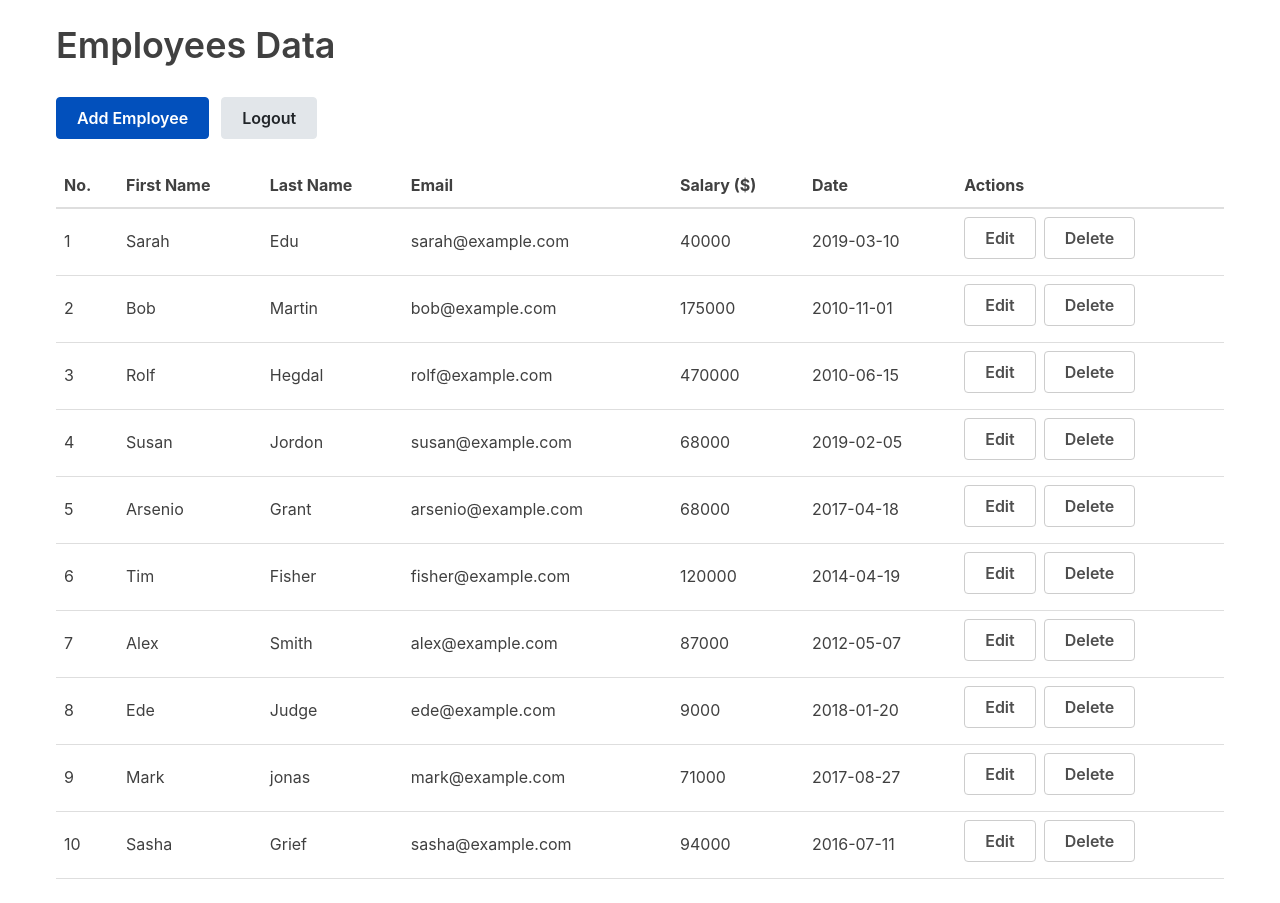
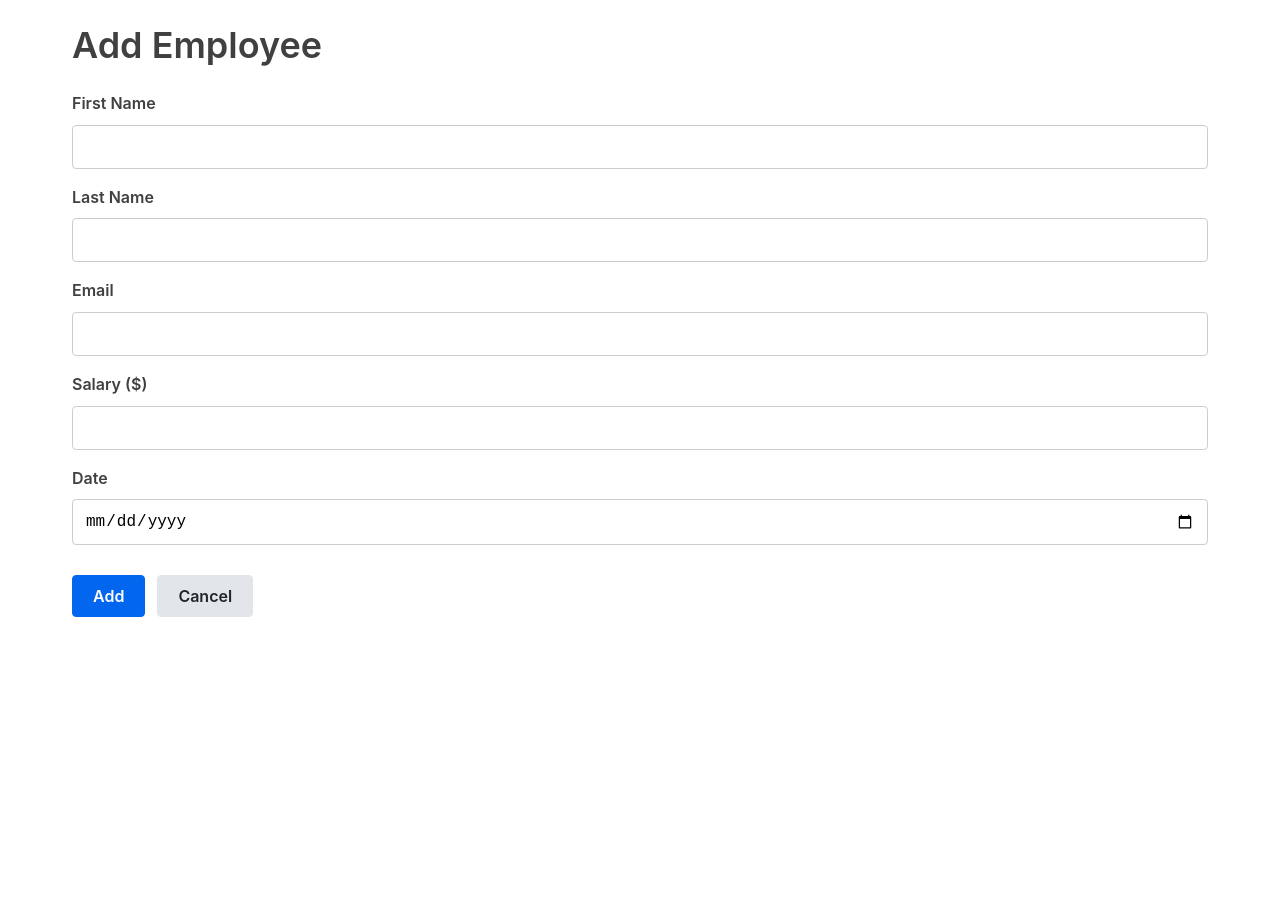
Before and after one commit to golden821man/react-crud-app, a React (Create React App) app: page / in a window 1280 px wide. Both pictures are taken after a click on the button "Add Employee". After the commit the page ends 800 px from the top, so only its background shows below. Built offline with nearby package versions, Linux system fonts and the light colour scheme.

Commit message:
Create handleInputChange function

```diff
--- a/src/components/AddForm.js
+++ b/src/components/AddForm.js
@@ -1,7 +1,26 @@
 import React, { Component } from 'react';
 
 class AddForm extends Component {
+  constructor(props) {
+    super(props);
+
+    this.state = {
+      firstName: null,
+      lastName: null,
+      email: null,
+      salary: null,
+      date: null
+    };
+  }
+
+  handleInputChange(propName, e) {
+    this.setState({ [propName]: e.target.value });
+  }
+
   render() {
+    const { firstName } = this.state;
+    console.log(firstName);
+
     return (
       <div className="container">
         <form>
@@ -9,32 +28,32 @@ class AddForm extends Component {
           <label htmlFor="fName">First Name</label>
           <input
             type="text"
-            id="fName"
-            onChange={e => this.setState({ firstName: e.target.value })}
+            id="firstName"
+            onChange={e => this.handleInputChange('firstName', e)}
           />
           <label htmlFor="lName">Last Name</label>
           <input
             type="text"
-            id="lName"
-            onChange={e => this.setState({ lastName: e.target.value })}
+            id="lastName"
+            onChange={e => this.handleInputChange('lastName', e)}
           />
           <label htmlFor="email">Email</label>
           <input
             type="email"
             id="email"
-            onChange={e => this.setState({ email: e.target.value })}
+            onChange={e => this.handleInputChange('email', e)}
           />
           <label htmlFor="salary">Salary ($)</label>
           <input
             type="number"
             id="salary"
-            onChange={e => this.setState({ salary: e.target.value })}
+            onChange={e => this.handleInputChange('salary', e)}
           />
           <label htmlFor="date">Date</label>
           <input
             type="date"
             id="date"
-            onChange={e => this.setState({ date: e.target.value })}
+            onChange={e => this.handleInputChange('date', e)}
           />
           <div className="main-btns">
             <input type="button" onClick={() => this.add()} value="Add" />
--- a/src/components/App.js
+++ b/src/components/App.js
@@ -23,80 +23,6 @@ class App extends Component {
 
   onLogoutSuccess() {
     this.setState({ isLoggedIn: false });
-  }
-
-  add() {
-    const {
-      firstName,
-      lastName,
-      email,
-      salary,
-      date,
-      employeesData
-    } = this.state;
-    if (firstName === '') {
-      return Swal.fire({
-        position: 'center',
-        type: 'error',
-        title: 'All fields are required !',
-        showConfirmButton: true
-      });
-    } else if (lastName === '') {
-      return Swal.fire({
-        position: 'center',
-        type: 'error',
-        title: 'All fields are required !',
-        showConfirmButton: true
-      });
-    } else if (email === '') {
-      return Swal.fire({
-        position: 'center',
-        type: 'error',
-        title: 'All fields are required !',
-        showConfirmButton: true
-      });
-    } else if (salary === '') {
-      return Swal.fire({
-        position: 'center',
-        type: 'error',
-        title: 'All fields are required !',
-        showConfirmButton: true
-      });
-    } else if (date === '') {
-      return Swal.fire({
-        position: 'center',
-        type: 'error',
-        title: 'All fields are required !',
-        showConfirmButton: true
-      });
-    }
-    const length = this.state.employeesData.length + 1;
-    const userData = {
-      id: length,
-      firstName,
-      lastName,
-      email,
-      salary,
-      date
-    };
-    employeesData.push(userData);
-    this.setState({
-      employeesData,
-      addClicked: false,
-      firstName: '',
-      lastName: '',
-      email: '',
-      salary: '',
-      date: ''
-    });
-    Swal.fire({
-      position: 'center',
-      type: 'success',
-      title: 'New employee added',
-      showConfirmButton: false,
-      timer: 1500
-    });
-    // console.log(this.state.employeesData);
   }
 
   delete(id) {
--- a/src/components/Dashboard.js
+++ b/src/components/Dashboard.js
@@ -4,6 +4,7 @@ import { EMPLOYEES_DATA } from '../constants/employeesData';
 
 import Header from './Header';
 import DataTable from './DataTable';
+import AddForm from './AddForm';
 
 class Dashboard extends Component {
   constructor(props) {
@@ -21,7 +22,82 @@ class Dashboard extends Component {
       helper: true
     };
 
+    this.handleAddClick = this.handleAddClick.bind(this);
     this.handleLogout = this.handleLogout.bind(this);
+  }
+
+  add() {
+    const {
+      firstName,
+      lastName,
+      email,
+      salary,
+      date,
+      employeesData
+    } = this.state;
+    if (firstName === '') {
+      return Swal.fire({
+        position: 'center',
+        type: 'error',
+        title: 'All fields are required !',
+        showConfirmButton: true
+      });
+    } else if (lastName === '') {
+      return Swal.fire({
+        position: 'center',
+        type: 'error',
+        title: 'All fields are required !',
+        showConfirmButton: true
+      });
+    } else if (email === '') {
+      return Swal.fire({
+        position: 'center',
+        type: 'error',
+        title: 'All fields are required !',
+        showConfirmButton: true
+      });
+    } else if (salary === '') {
+      return Swal.fire({
+        position: 'center',
+        type: 'error',
+        title: 'All fields are required !',
+        showConfirmButton: true
+      });
+    } else if (date === '') {
+      return Swal.fire({
+        position: 'center',
+        type: 'error',
+        title: 'All fields are required !',
+        showConfirmButton: true
+      });
+    }
+    const length = this.state.employeesData.length + 1;
+    const userData = {
+      id: length,
+      firstName,
+      lastName,
+      email,
+      salary,
+      date
+    };
+    employeesData.push(userData);
+    this.setState({
+      employeesData,
+      addClicked: false,
+      firstName: '',
+      lastName: '',
+      email: '',
+      salary: '',
+      date: ''
+    });
+    Swal.fire({
+      position: 'center',
+      type: 'success',
+      title: 'New employee added',
+      showConfirmButton: false,
+      timer: 1500
+    });
+    // console.log(this.state.employeesData);
   }
 
   delete(id) {
@@ -82,13 +158,25 @@ class Dashboard extends Component {
     });
   }
 
+  handleAddClick() {
+    this.setState({ addClicked: true });
+  }
+
   render() {
-    const { employeesData } = this.state;
+    const { employeesData, addClicked } = this.state;
 
     return (
       <div className="container">
-        <Header handleLogout={this.handleLogout} />
-        <DataTable employeesData={employeesData} delete={this.delete} />
+        {!addClicked && (
+          <Header
+            handleAddClick={this.handleAddClick}
+            handleLogout={this.handleLogout}
+          />
+        )}
+        {!addClicked && (
+          <DataTable employeesData={employeesData} delete={this.delete} />
+        )}
+        {addClicked && <AddForm />}
       </div>
     );
   }
--- a/src/components/Header.js
+++ b/src/components/Header.js
@@ -2,17 +2,14 @@ import React, { Component } from 'react';
 
 class Header extends Component {
   render() {
+    const { handleAddClick, handleLogout } = this.props;
+
     return (
       <header>
         <h1>Employees Data</h1>
         <div className="main-btns">
-          <button onClick={() => this.setState({ addClicked: true })}>
-            Add Employee
-          </button>
-          <button
-            onClick={this.props.handleLogout}
-            className="logout-btn accent-button"
-          >
+          <button onClick={handleAddClick}>Add Employee</button>
+          <button onClick={handleLogout} className="logout-btn accent-button">
             Logout
           </button>
         </div>
--- a/src/components/LoginForm.js
+++ b/src/components/LoginForm.js
@@ -12,12 +12,12 @@ class LoginForm extends Component {
       userEnteredPassword: null
     };
 
-    this.handleLogin = this.handleLogin.bind(this);
+    this.handleInputChange = this.handleInputChange.bind(this);
     this.handleLogin = this.handleLogin.bind(this);
   }
 
-  onChange(e) {
-    // console.log(e.target.name);
+  handleInputChange(propName, e) {
+    this.setState({ [propName]: e.target.value });
   }
 
   handleLogin() {
@@ -76,17 +76,15 @@ class LoginForm extends Component {
           <input
             type="email"
             id="email"
-            onChange={e => this.setState({ userEnteredEmail: e.target.value })}
             placeholder="admin@example.com"
+            onChange={e => this.handleInputChange('userEnteredEmail', e)}
           />
           <label htmlFor="password">Password</label>
           <input
             type="password"
             id="password"
-            onChange={e =>
-              this.setState({ userEnteredPassword: e.target.value })
-            }
             placeholder="qwerty"
+            onChange={e => this.handleInputChange('userEnteredPassword', e)}
           />
           <input
             type="button"
```
